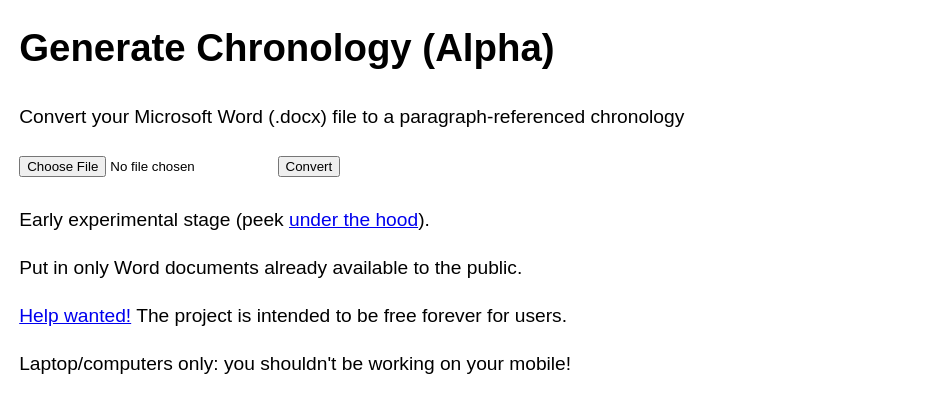
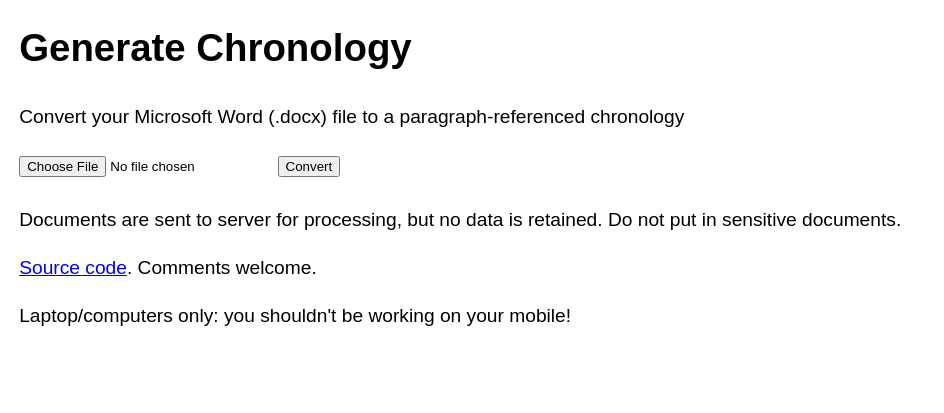
Before and after one commit to 3willows/Generate-chronology, a Flask app: page / in a window 1280 px wide. Shown: the top 413 px of the page, without its empty margins (0-944 px from the left). Run offline with Flask 3, Linux system fonts and the light colour scheme.

Commit message:
Simplify user interface

```diff
--- a/templates/index.html
+++ b/templates/index.html
@@ -9,21 +9,16 @@
 </head>
 
 <body>
-    <h1>Generate Chronology (Alpha)</h1>
+    <h1>Generate Chronology</h1>
     <p>Convert your Microsoft Word (.docx) file to a paragraph-referenced chronology</p>
     <form action="/success" method="post" enctype="multipart/form-data">
         <input title="Choose File" type="file" name="file" />
         <input type="submit" value="Convert">
     </form>
-    <p>Early experimental stage (peek <a
-            href="https://technical-blog.3willows.xyz/2024-10-21-generate-chronology-first-steps/"
-            target="no_opener no_referer">under the hood</a>).
-    </p>
-    <p>Put in only Word documents already available to the public.
+    <p> Documents are sent to server for processing, but no data is retained.  Do not put in sensitive documents.
     </p>
     <p>
-        <a href="https://github.com/3willows/Generate-chronology-alpha" target="no_opener no_referer"> Help wanted!</a>
-        The project is intended to be free forever for users.
+        <a href="https://github.com/3willows/Generate-chronology-alpha" target="no_opener no_referer"> Source code</a>.  Comments welcome.
     </p>
     <p>Laptop/computers only: you shouldn't be working on your mobile!</p>
 </body>
```
